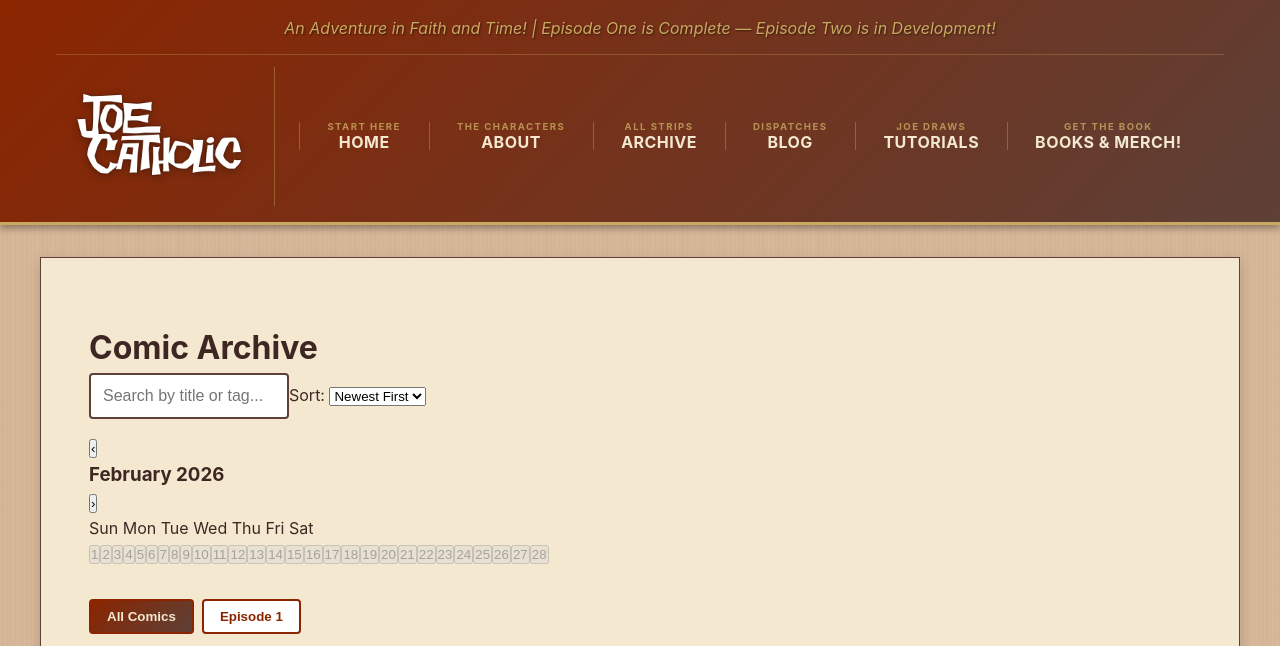
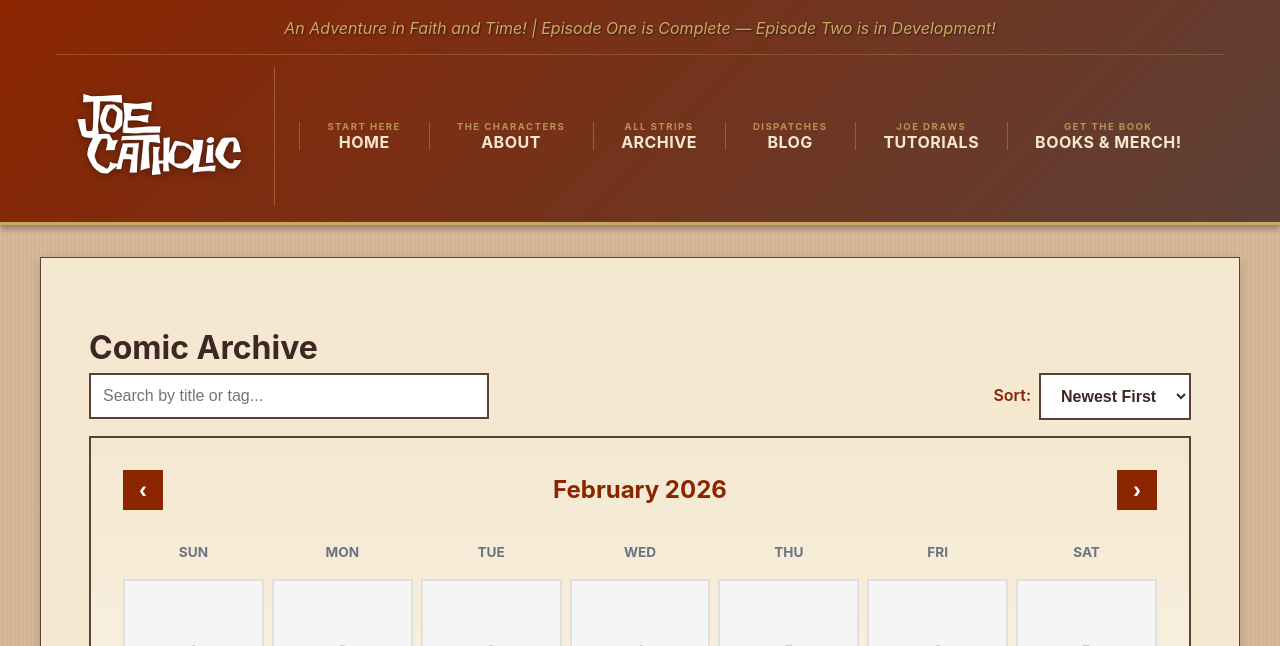
Before and after one commit to joecatholic/joecatholic-webcomic, a Jekyll site: the page built from archive.html, in a window 1280 px wide. Shown: the top 646 px of the page. Built offline with Jekyll 4.4.1, drawn with Linux system fonts in a browser that asks for light colours; grey boxes are pictures that could not be loaded.

Commit message:
Refactor CSS for blog and archive styles
Updated styles for blog, tutorials, and archive calendar. Removed unused footer styles and improved responsive design.

```diff
--- a/assets/css/style.css
+++ b/assets/css/style.css
@@ -1,5 +1,5 @@
 /* Joe Catholic Webcomic - Indiana Jones Adventure Theme */
-/* Includes Blog Styles with Proper Image Sizing */
+/* Includes Blog, Tutorials, and Archive Calendar Grid Styles */
 
 /* Color Palette - Extracted from Indiana Jones aesthetic */
 :root {
@@ -119,20 +119,6 @@ nav li {
     transition: opacity 0.3s;
 }
 
-nav ul {
-    list-style: none;
-    display: flex;
-    justify-content: center;
-    gap: 0;
-    flex-wrap: wrap;
-    padding: 0;
-    margin: 0;
-}
-
-nav li {
-    position: relative;
-}
-
 /* Divider between nav items */
 nav li + li::before {
     content: '';
@@ -243,7 +229,6 @@ main {
     max-width: 100%;
     height: auto;
     border: 3px solid var(--dark-brown);
-    border-radius: 4px;
     box-shadow: 0 4px 8px rgba(0, 0, 0, 0.2);
 }
 
@@ -264,7 +249,6 @@ main {
     background: linear-gradient(135deg, var(--deep-red), var(--rich-brown));
     color: var(--parchment);
     text-decoration: none;
-    border-radius: 4px;
     font-weight: 600;
     transition: all 0.3s;
     display: inline-block;
@@ -399,7 +383,6 @@ main {
     padding: 0.75rem 2rem;
     margin-top: 1rem;
     text-decoration: none;
-    border-radius: 4px;
     font-weight: 700;
     transition: all 0.3s;
     border: 2px solid var(--dark-brown);
@@ -425,19 +408,21 @@ main {
     gap: 1rem;
 }
 
-/* Text Search Row */
+/* Text Search Row with Sort */
 .archive-search-row {
     display: flex;
     align-items: center;
+    justify-content: space-between;
+    gap: 1rem;
+    flex-wrap: wrap;
 }
 
 #search-box {
-    width: 100%;
-    max-width: 200px;
+    flex: 1;
+    max-width: 400px;
     padding: 0.75rem;
     font-size: 1rem;
     border: 2px solid var(--rich-brown);
-    border-radius: 4px;
     background: white;
     color: var(--text-color);
 }
@@ -448,60 +433,142 @@ main {
     box-shadow: 0 0 0 3px rgba(201, 169, 97, 0.2);
 }
 
-/* Calendar Row */
-.archive-calendar-row {
+.archive-sort {
     display: flex;
     align-items: center;
-    gap: 1rem;
-    flex-wrap: wrap;
-    padding: 1rem;
-    background: linear-gradient(to right, var(--parchment), var(--warm-tan));
-    border: 2px solid var(--rich-brown);
-}
-
-.archive-calendar-label {
+    gap: 0.5rem;
+}
+
+.archive-sort label {
     font-weight: 600;
     color: var(--deep-red);
     white-space: nowrap;
 }
 
-.archive-calendar-selects {
-    display: flex;
-    gap: 0.75rem;
-    align-items: center;
-    flex-wrap: wrap;
-}
-
-.calendar-select {
-    padding: 0.5rem 1rem;
+.sort-select {
+    padding: 0.75rem 1rem;
     font-size: 1rem;
     border: 2px solid var(--rich-brown);
-    border-radius: 4px;
     background: white;
     color: var(--text-color);
     cursor: pointer;
     transition: border-color 0.3s;
-}
-
-.calendar-select:focus {
+    font-weight: 600;
+}
+
+.sort-select:focus {
     outline: none;
     border-color: var(--gold);
     box-shadow: 0 0 0 3px rgba(201, 169, 97, 0.2);
 }
 
-.calendar-clear-btn {
-    padding: 0.5rem 1rem;
-    background: var(--grey-accent);
+.sort-select:hover {
+    border-color: var(--gold);
+}
+
+/* Visual Calendar Grid */
+.archive-calendar-grid {
+    padding: 2rem;
+    background: linear-gradient(to bottom, var(--parchment), white);
+    border: 2px solid var(--rich-brown);
+    margin-bottom: 1rem;
+}
+
+.calendar-header {
+    display: flex;
+    justify-content: space-between;
+    align-items: center;
+    margin-bottom: 1.5rem;
+}
+
+.calendar-month-title {
+    font-size: 1.5rem;
+    color: var(--deep-red);
+    font-weight: 700;
+    margin: 0;
+}
+
+.calendar-nav-btn {
+    background: var(--deep-red);
     color: white;
-    border: 2px solid var(--dark-brown);
-    border-radius: 4px;
+    border: none;
+    width: 40px;
+    height: 40px;
+    font-size: 1.5rem;
+    cursor: pointer;
+    transition: all 0.3s;
+    font-weight: bold;
+}
+
+.calendar-nav-btn:hover {
+    background: var(--orange-pop);
+}
+
+.calendar-weekdays {
+    display: grid;
+    grid-template-columns: repeat(7, 1fr);
+    gap: 0.5rem;
+    margin-bottom: 0.5rem;
+    text-align: center;
+    font-weight: 700;
+    color: var(--grey-accent);
+    font-size: 0.85rem;
+    text-transform: uppercase;
+}
+
+.calendar-weekdays span {
+    padding: 0.5rem;
+}
+
+.calendar-days {
+    display: grid;
+    grid-template-columns: repeat(7, 1fr);
+    gap: 0.5rem;
+}
+
+.calendar-day {
+    aspect-ratio: 1;
+    display: flex;
+    align-items: center;
+    justify-content: center;
+    border: 2px solid var(--rich-brown);
+    background: white;
     cursor: pointer;
     font-weight: 600;
     transition: all 0.3s;
-}
-
-.calendar-clear-btn:hover {
-    background: var(--rich-brown);
+    font-size: 0.95rem;
+}
+
+.calendar-day.empty {
+    border: none;
+    background: transparent;
+    cursor: default;
+}
+
+.calendar-day.has-comic {
+    background: linear-gradient(135deg, var(--deep-red), var(--rich-brown));
+    color: white;
+    border-color: var(--deep-red);
+}
+
+.calendar-day.has-comic:hover {
+    background: var(--orange-pop);
+    border-color: var(--orange-pop);
+    transform: scale(1.05);
+    box-shadow: 0 2px 8px rgba(0, 0, 0, 0.2);
+}
+
+.calendar-day.no-comic {
+    background: #f5f5f5;
+    color: #ccc;
+    cursor: not-allowed;
+    border-color: #e0e0e0;
+}
+
+.calendar-day.selected {
+    outline: 3px solid var(--gold);
+    outline-offset: 2px;
+    box-shadow: 0 4px 12px rgba(201, 169, 97, 0.4);
 }
 
 /* Results count */
@@ -534,7 +601,6 @@ main {
     background: white;
     border: 2px solid var(--deep-red);
     color: var(--deep-red);
-    border-radius: 4px;
     cursor: pointer;
     font-weight: 600;
     transition: all 0.3s;
@@ -596,7 +662,6 @@ main {
     color: var(--parchment);
     padding: 0.5rem 0.75rem;
     font-weight: 600;
-    border-bottom-left-radius: 8px;
 }
 
 .archive-info {
@@ -679,7 +744,6 @@ main {
     background: linear-gradient(135deg, var(--deep-red), var(--rich-brown));
     color: var(--parchment);
     text-decoration: none;
-    border-radius: 4px;
     font-weight: 600;
     border: 2px solid var(--dark-brown);
     box-shadow: 0 2px 4px rgba(0, 0, 0, 0.2);
@@ -1035,126 +1099,6 @@ main {
     font-size: 1.2rem;
 }
 
-/* Footer */
-footer {
-    background: linear-gradient(135deg, var(--rich-brown) 0%, var(--dark-brown) 100%);
-    color: var(--parchment);
-    text-align: center;
-    padding: 2rem 1rem;
-    margin-top: 4rem;
-    border-top: 3px solid var(--gold);
-}
-
-footer a {
-    color: var(--gold);
-    text-decoration: underline;
-}
-
-footer a:hover {
-    color: var(--orange-pop);
-}
-
-footer p {
-    margin: 0.5rem 0;
-}
-
-/* Responsive Design */
-@media (max-width: 768px) {
-    .tagline {
-        font-size: 0.9rem;
-    }
-
-    /* Stack logo on top for mobile */
-    .logo-nav-item {
-        flex-basis: 100%;
-        margin-right: 0;
-        padding-right: 0;
-        border-right: none;
-        margin-bottom: 0.75rem;
-        padding-bottom: 0.75rem;
-        border-bottom: 1px solid rgba(201, 169, 97, 0.4);
-    }
-
-    .logo-link img {
-        max-width: 150px;
-        margin: 0 auto;
-    }
-
-    nav ul {
-        gap: 0;
-    }
-
-    nav a {
-        padding: 0.5rem 1rem;
-    }
-
-    nav a span {
-        font-size: 0.85rem;
-    }
-
-    nav a::before {
-        font-size: 0.5rem;
-    }
-
-    .comic-nav {
-        gap: 0.5rem;
-    }
-
-    .nav-button {
-        padding: 0.5rem 1rem;
-        font-size: 0.9rem;
-    }
-
-    .archive-grid {
-        grid-template-columns: repeat(auto-fill, minmax(150px, 1fr));
-        gap: 1rem;
-    }
-
-    main {
-        margin: 1rem 0;
-    }
-
-    /* Blog responsive */
-    .blog-grid {
-        grid-template-columns: 1fr;
-        gap: 1.5rem;
-    }
-
-    .blog-card-image {
-        height: 200px;  /* Slightly smaller on mobile */
-    }
-
-    .blog-header h1 {
-        font-size: 2rem;
-    }
-
-    .post-title {
-        font-size: 1.75rem;
-    }
-
-    .post-content {
-        font-size: 1rem;
-    }
-
-    .post-navigation {
-        flex-direction: column;
-    }
-
-    .nav-next {
-        text-align: left;
-    }
-}
-
-@media (max-width: 480px) {
-    .blog-card-title {
-        font-size: 1.25rem;
-    }
-
-    .blog-card-image {
-        height: 180px;
-    }
-}
-
 /* ============================================
    ABOUT PAGE STYLES
    ============================================ */
@@ -1219,28 +1163,6 @@ footer p {
     font-size: 1.1rem;
 }
 
-/* About Page Mobile Responsive */
-@media (max-width: 768px) {
-    .character-profile {
-        grid-template-columns: 1fr;
-        gap: 1rem;
-        padding: 1rem;
-    }
-
-    .character-image img {
-        max-width: 300px;
-        margin: 0 auto;
-        display: block;
-    }
-
-    .about-page h1 {
-        font-size: 2rem;
-    }
-
-    .character-info h2 {
-        font-size: 1.5rem;
-    }
-}
 /* ============================================
    TUTORIALS STYLES
    ============================================ */
@@ -1752,8 +1674,140 @@ footer p {
     margin: 0 1rem 1rem;
 }
 
-/* Responsive */
+/* Footer */
+footer {
+    background: linear-gradient(135deg, var(--rich-brown) 0%, var(--dark-brown) 100%);
+    color: var(--parchment);
+    text-align: center;
+    padding: 2rem 1rem;
+    margin-top: 4rem;
+    border-top: 3px solid var(--gold);
+}
+
+footer a {
+    color: var(--gold);
+    text-decoration: underline;
+}
+
+footer a:hover {
+    color: var(--orange-pop);
+}
+
+footer p {
+    margin: 0.5rem 0;
+}
+
+/* ============================================
+   RESPONSIVE DESIGN
+   ============================================ */
+
 @media (max-width: 768px) {
+    .tagline {
+        font-size: 0.9rem;
+    }
+
+    /* Stack logo on top for mobile */
+    .logo-nav-item {
+        flex-basis: 100%;
+        margin-right: 0;
+        padding-right: 0;
+        border-right: none;
+        margin-bottom: 0.75rem;
+        padding-bottom: 0.75rem;
+        border-bottom: 1px solid rgba(201, 169, 97, 0.4);
+    }
+
+    .logo-link img {
+        max-width: 150px;
+        margin: 0 auto;
+    }
+
+    nav ul {
+        gap: 0;
+    }
+
+    nav a {
+        padding: 0.5rem 1rem;
+    }
+
+    nav a span {
+        font-size: 0.85rem;
+    }
+
+    nav a::before {
+        font-size: 0.5rem;
+    }
+
+    .comic-nav {
+        gap: 0.5rem;
+    }
+
+    .nav-button {
+        padding: 0.5rem 1rem;
+        font-size: 0.9rem;
+    }
+
+    .archive-grid {
+        grid-template-columns: repeat(auto-fill, minmax(150px, 1fr));
+        gap: 1rem;
+    }
+
+    main {
+        margin: 1rem 0;
+    }
+
+    /* Blog responsive */
+    .blog-grid {
+        grid-template-columns: 1fr;
+        gap: 1.5rem;
+    }
+
+    .blog-card-image {
+        height: 200px;  /* Slightly smaller on mobile */
+    }
+
+    .blog-header h1 {
+        font-size: 2rem;
+    }
+
+    .post-title {
+        font-size: 1.75rem;
+    }
+
+    .post-content {
+        font-size: 1rem;
+    }
+
+    .post-navigation {
+        flex-direction: column;
+    }
+
+    .nav-next {
+        text-align: left;
+    }
+
+    /* About Page Mobile */
+    .character-profile {
+        grid-template-columns: 1fr;
+        gap: 1rem;
+        padding: 1rem;
+    }
+
+    .character-image img {
+        max-width: 300px;
+        margin: 0 auto;
+        display: block;
+    }
+
+    .about-page h1 {
+        font-size: 2rem;
+    }
+
+    .character-info h2 {
+        font-size: 1.5rem;
+    }
+
+    /* Tutorials Mobile */
     .tutorial-content-grid {
         grid-template-columns: 1fr;
     }
@@ -1774,3 +1828,13 @@ footer p {
         grid-template-columns: 1fr;
     }
 }
+
+@media (max-width: 480px) {
+    .blog-card-title {
+        font-size: 1.25rem;
+    }
+
+    .blog-card-image {
+        height: 180px;
+    }
+}
```
